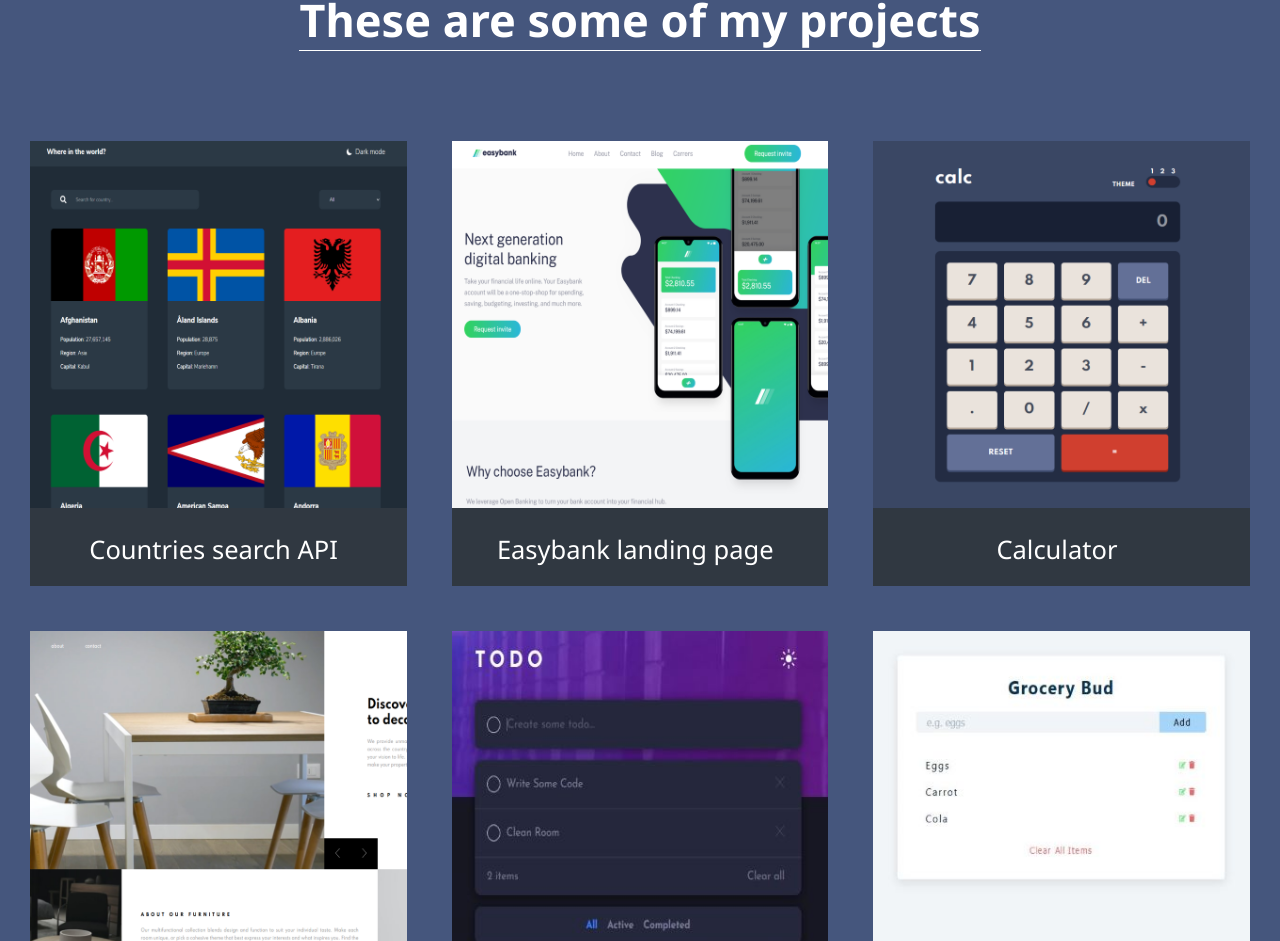
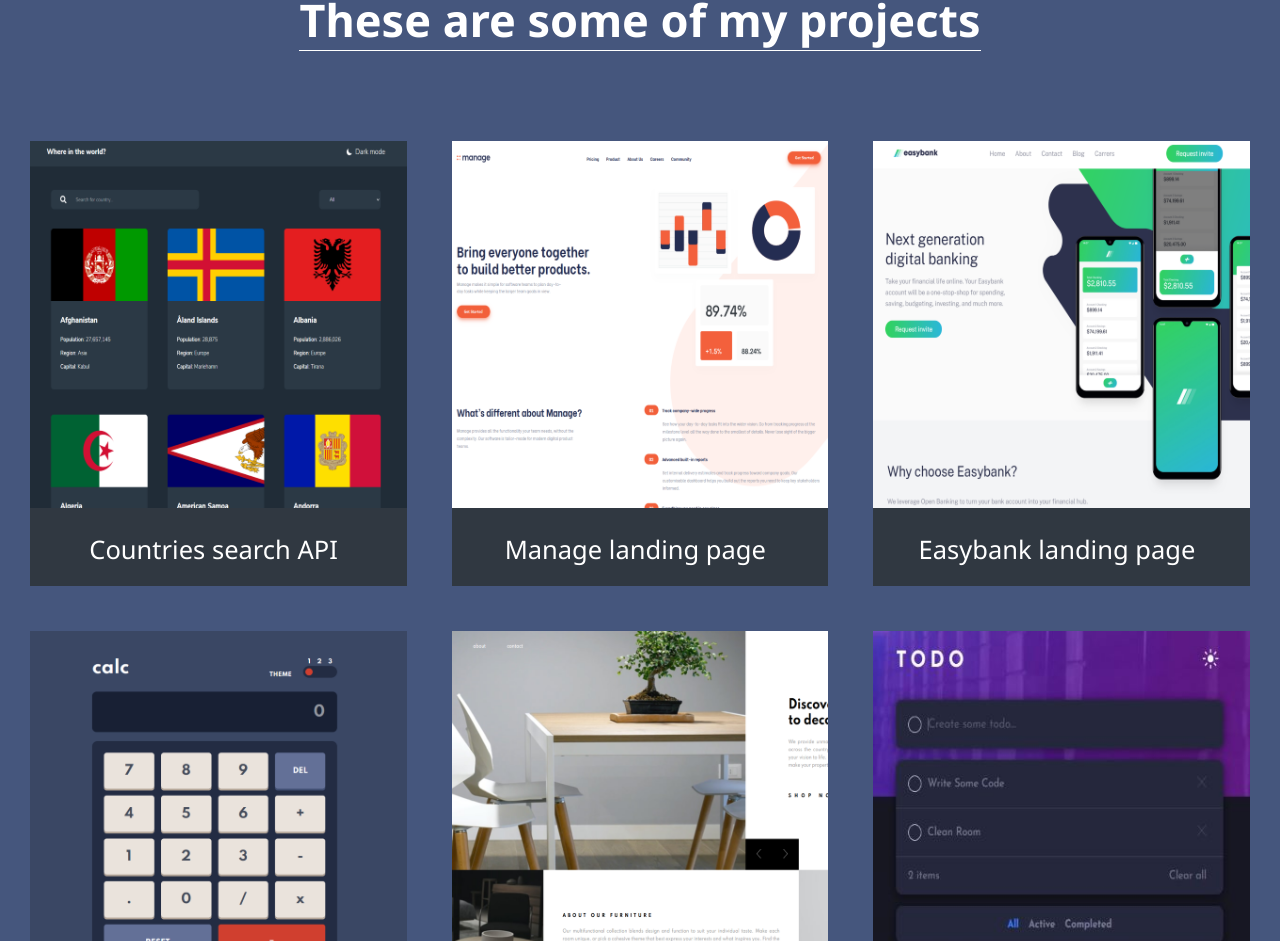
Before and after one commit to filip65/portfolio, a React (Create React App) app: page / in a window 1280 px wide. Shown: the part 881-1822 px from the top of the page. Built offline with nearby package versions, Linux system fonts and the light colour scheme.

Commit message:
pridanie manage landing page projektu

```diff
--- a/src/projects-links.js
+++ b/src/projects-links.js
@@ -3,6 +3,11 @@
     name: "Countries search API",
     img: "countries-search.png",
     link: "https://countries-search-api.netlify.app/",
+  },
+  {
+    name: "Manage landing page",
+    img: "manage-landing-page.png",
+    link: "https://manage-landing-page123.netlify.app/",
   },
   {
     name: "Easybank landing page",
```
Also changed, not shown: public/img/manage-landing-page.png (added).
